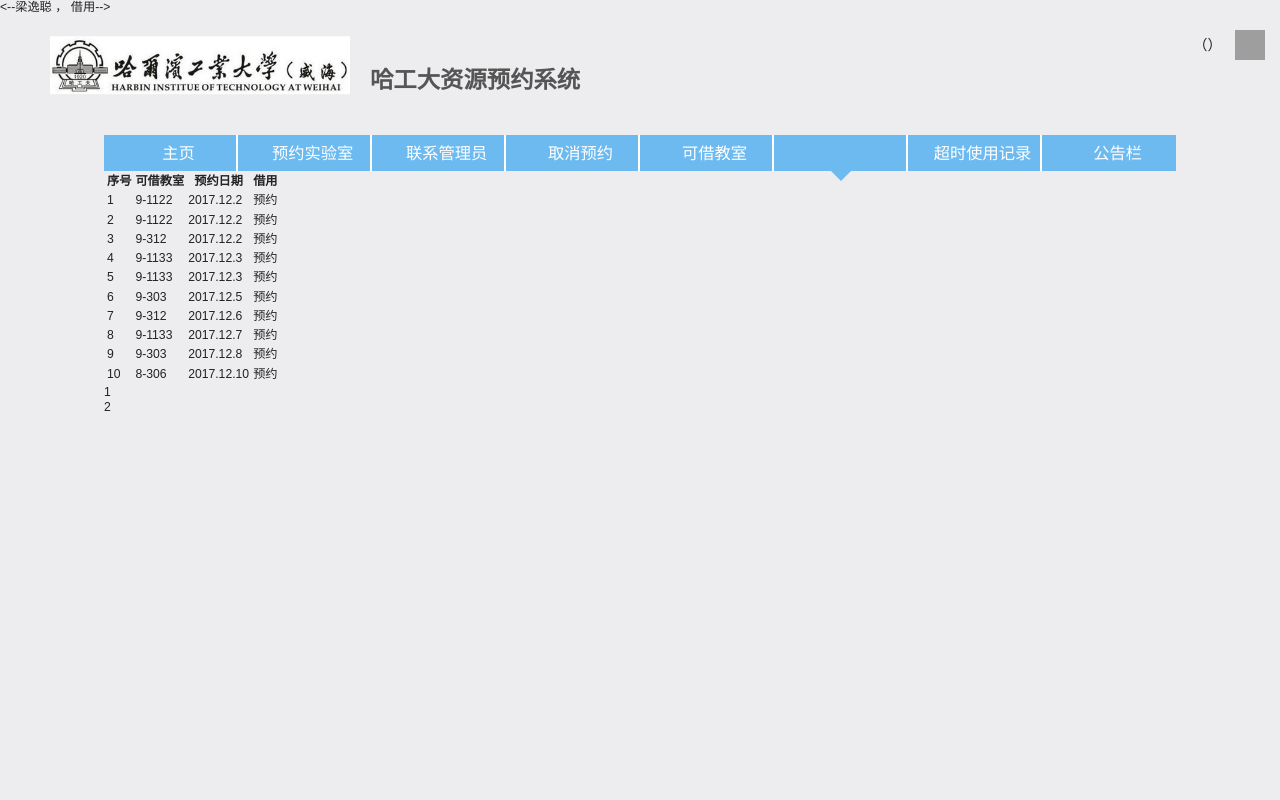
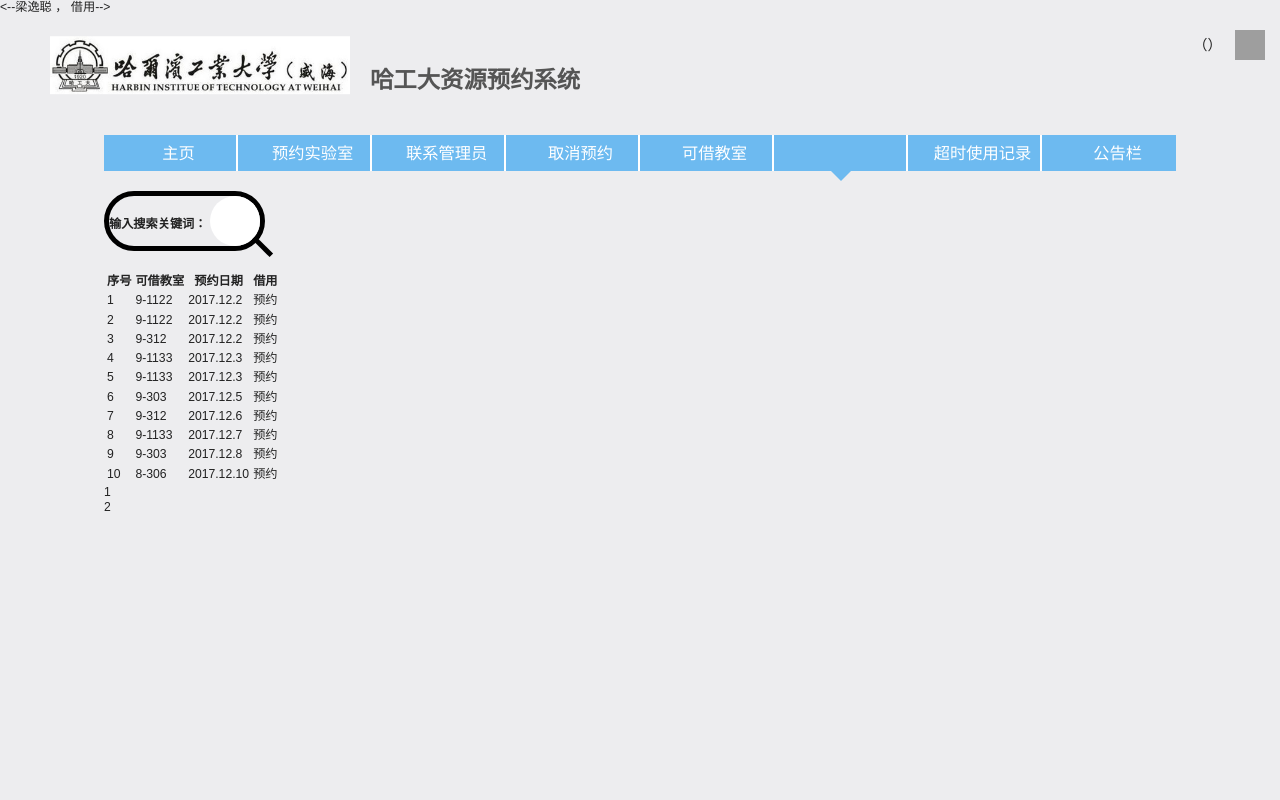
Before and after one commit to shamao3/hit, a Django app: a page that uses untitled10/templates/resource_borrowable.html in a window 1280 px wide. Run offline with Django 3.2, Linux system fonts and the light colour scheme; some libraries are stand-ins or nearby versions; some web fonts are replaced; grey boxes are pictures that could not be loaded.

Commit message:
完善js--查询功能界面

```diff
--- /dev/null
+++ b/untitled10/static/css/style2.css
@@ -0,0 +1,78 @@
+@import url("https://fonts.googleapis.com/css?family=Raleway:400,400i,700");
+html, body {
+  width: 100%;
+  height: 100%;
+  padding: 0;
+  margin: 0;
+}
+
+searching-lable{
+  font-family: "Arial", "Microsoft YaHei", "黑体", "宋体", sans-serif;
+  ;
+}
+
+
+.search-box {
+  margin-top: 20px;
+  margin-bottom: 20px;
+  border: solid 5px black;
+  display: inline-block;
+  position: relative;
+  border-radius: 50px;
+}
+.search-box input[type="text"] {
+  font-family: Raleway, sans-serif;
+  font-size: 20px;
+  font-weight: bold;
+  width: 50px;
+  height: 50px;
+  padding: 5px 40px 5px 10px;
+  border: none;
+  box-sizing: border-box;
+  border-radius: 50px;
+  transition: width 800ms cubic-bezier(0.5, -0.5, 0.5, 0.5) 600ms;
+}
+.search-box input[type="text"]:focus {
+
+  outline: none;
+}
+.search-box input[type="text"]:focus, .search-box input[type="text"]:not(:placeholder-shown) {
+  width: 300px;
+  transition: width 800ms cubic-bezier(0.5, -0.5, 0.5, 1.5);
+}
+.search-box input[type="text"]:focus + span, .search-box input[type="text"]:not(:placeholder-shown) + span {
+  bottom: 13px;
+  right: 10px;
+  transition: bottom 300ms ease-out 800ms, right 300ms ease-out 800ms;
+}
+.search-box input[type="text"]:focus + span:after, .search-box input[type="text"]:not(:placeholder-shown) + span:after {
+  top: 0;
+  right: 10px;
+  opacity: 1;
+  transition: top 300ms ease-out 1100ms, right 300ms ease-out 1100ms, opacity 300ms ease 1100ms;
+}
+.search-box span {
+  width: 25px;
+  height: 25px;
+  display: flex;
+  justify-content: center;
+  align-items: center;
+  position: absolute;
+  bottom: -13px;
+  right: -15px;
+  transition: bottom 300ms ease-out 300ms, right 300ms ease-out 300ms;
+}
+.search-box span:before, .search-box span:after {
+  content: '';
+  height: 25px;
+  border-left: solid 5px black;
+  position: absolute;
+  transform: rotate(-45deg);
+}
+.search-box span:after {
+  transform: rotate(45deg);
+  opacity: 0;
+  top: -20px;
+  right: -10px;
+  transition: top 300ms ease-out, right 300ms ease-out, opacity 300ms ease-out;
+}
--- /dev/null
+++ b/untitled10/static/script/searching.js
@@ -0,0 +1,9 @@
+'use strict';
+
+var searchBox = document.querySelectorAll('.search-box input[type="text"] + span');
+
+searchBox.forEach(function (elm) {
+	elm.addEventListener('click', function () {
+		elm.previousElementSibling.value = '';
+	});
+});
--- a/untitled10/templates/booking_table.html
+++ b/untitled10/templates/booking_table.html
@@ -8,6 +8,7 @@
 	<link rel="stylesheet" href="../static/css/normalize.css">
 	<link rel="stylesheet" href="../static/css/common.css">
 	<link rel="stylesheet" href="../static/css/main.css">
+	<link rel="stylesheet" href="../static/css/style.css">
 </head>
 
 <body>
@@ -25,6 +26,7 @@
 		</div>
 	</header><!-- header结束 -->
 	<div>
+		<div class="wrapper">
 		<div class="w3ls-form">
 				<form action="/" method="post" >
 					<label>课室号</label>
@@ -37,6 +39,7 @@
 					<input type="time" id="endTime" name="endTime" placeholder="endTime" onfocus="notOnSameDay()" required/>
 					<input type="submit" value="立刻申请！"/>
 				</form>
+		</div>
 		</div>
     </div>
 	<script type="text/javascript" src="../static/script/jquery-3.1.1.min.js"></script>
--- a/untitled10/templates/resource_borrowable.html
+++ b/untitled10/templates/resource_borrowable.html
@@ -9,6 +9,8 @@
 	<link rel="stylesheet" href="../static/css/normalize.css">
 	<link rel="stylesheet" href="../static/css/common.css">
 	<link rel="stylesheet" type="text/css" href="../static/css/room_operate.css">
+
+    <link rel="stylesheet" href="../static/css/style2.css">
 </head>
 <body>
 	<header>
@@ -21,6 +23,7 @@
 			<a href="login.html" id="logout"><img src="../static/images/out.png" alt="注销登录"></a>
 		</div>
 	</header><!-- header结束 -->
+
 	<div class="container" style="margin:20px auto">
 		<nav class="nav-list">
 			<a href="index.html" class="nav-item" id="nav-item1">
@@ -57,6 +60,16 @@
 			</a>
 			<span class="triangle" style="left:727px;"></span>
 		</nav>
+
+
+		<div class="search-box" >
+			<label ><b>输入搜索关键词：</b></label>
+        <input type="text" placeholder=" " /><span></span>
+    </div>
+
+
+
+
 		<div class="reserve-content">
 			<table id="reserve_record">
 				<tbody>
@@ -136,5 +149,6 @@
 	</div>
 	<script type="text/javascript" src="../static/script/jquery-3.1.1.min.js"></script>
 	<script type="text/javascript" src="../static/script/common.js"></script>
+	<script src="../static/script/searching.js"></script>
 </body>
 </html>
```
Also changed, not shown: untitled10/static/script/classie.js (added, +80 -0 lines), untitled10/static/script/uisearch.js (added, +135 -0 lines), untitled10/static/fonts/codropsicons/codropsicons.svg (added), untitled10/static/fonts/codropsicons/codropsicons.ttf (added), untitled10/static/fonts/codropsicons/codropsicons.woff (added), untitled10/static/fonts/icomoon/icomoon.dev.svg (added), untitled10/static/fonts/icomoon/icomoon.svg (added), untitled10/static/fonts/icomoon/icomoon.ttf (added), untitled10/static/fonts/icomoon/icomoon.woff (added), 2 other files.
